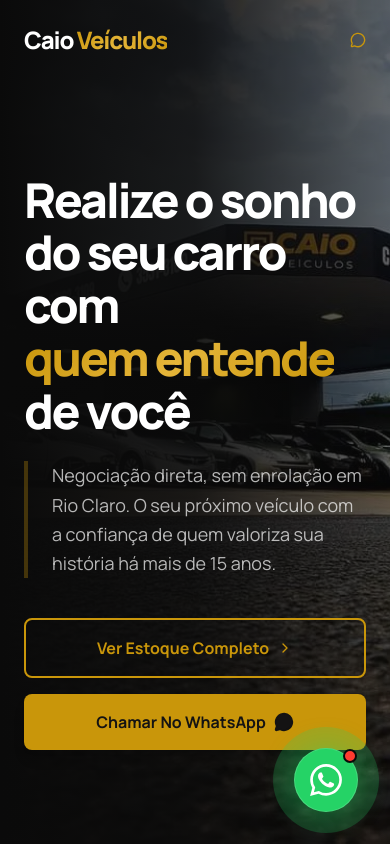
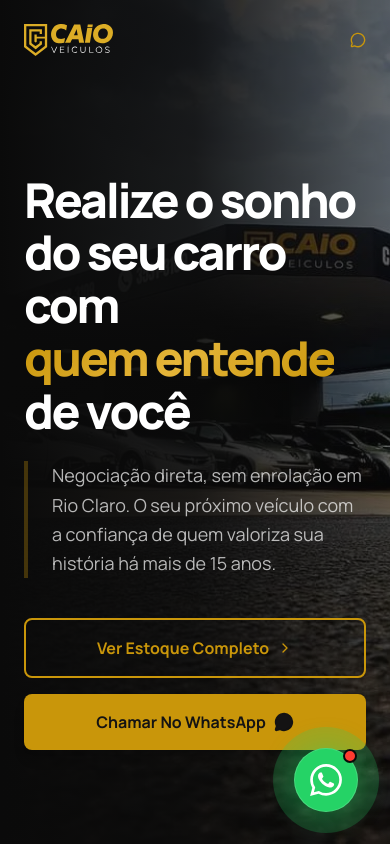
Before and after one commit to phelipemarinho777/CaioVeiculos, a React (Vite) app: page / in a window 390 px wide. Shown: the top 844 px of the page. Built offline with nearby package versions, Linux system fonts and the light colour scheme.

Commit message:
feat: initialize landing page with responsive inventory grid and vehicle filters

```diff
--- a/src/App.tsx
+++ b/src/App.tsx
@@ -112,8 +112,8 @@
 
   return (
     <nav className={`fixed top-0 left-0 w-full flex justify-between items-center px-6 md:px-12 h-20 z-50 transition-all duration-300 ${scrolled ? 'premium-blur border-b border-white/5 h-16' : 'bg-transparent'}`}>
-      <div className="text-2xl font-black tracking-tighter text-white">
-        Caio <span className="text-gold-gradient">Veículos</span>
+      <div className="flex items-center">
+        <img src="/LOGOSVG.svg" alt="Caio Veículos" className="h-8 md:h-10 w-auto" />
       </div>
 
       <div className="hidden md:flex items-center gap-8">
@@ -558,8 +558,8 @@
           <footer className="bg-surface-container-lowest border-t border-white/5 py-12">
             <div className="container mx-auto px-6 md:px-12 max-w-7xl flex flex-col md:flex-row justify-between items-center gap-8">
               <div className="flex flex-col items-center md:items-start text-center md:text-left">
-                <div className="text-2xl font-black text-white mb-2">
-                  Caio <span className="text-gold-gradient">Veículos</span>
+                <div className="mb-4">
+                  <img src="/LOGOSVG.svg" alt="Caio Veículos" className="h-8 md:h-10 w-auto" />
                 </div>
                 <p className="text-[10px] text-white/30 font-black uppercase tracking-[0.4em]">© 2024. Excelência Automotiva em Rio Claro.</p>
               </div>
```
Also changed, not shown: public/LOGOSVG.svg (added).
